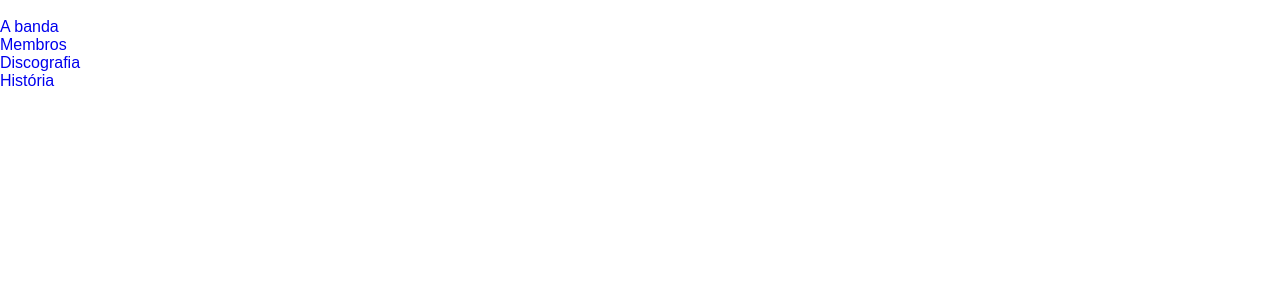
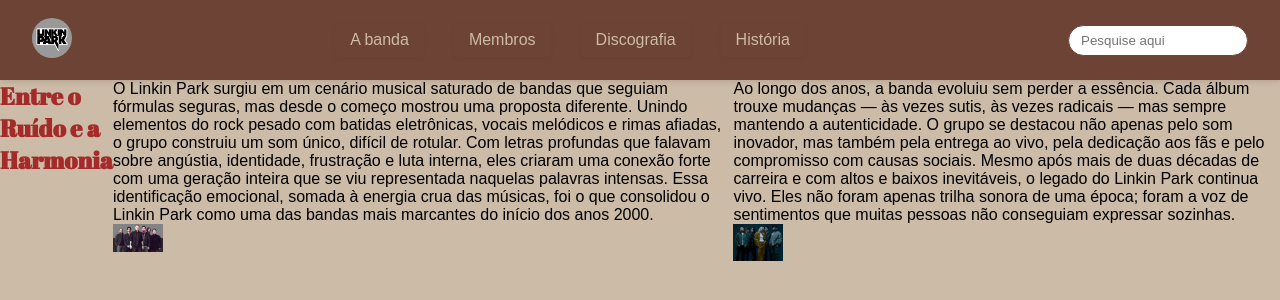
Before and after one commit to gabriela-peratello/portifolio, a website: page index.html in a window 1280 px wide. Drawn offline with Linux system fonts and the light colour scheme; files that its build step writes are made by us from their sources.

Commit message:
Mod: Header fixo finalizado;  Começo da organização das seção um

```diff
--- a/index.html
+++ b/index.html
@@ -7,16 +7,22 @@
     <title>Linkin Park</title>
 
     <!--ESTILO PADRÃO DA PÁGINA-->
-    <link rel="stylesheet" href=".src/styles/reset.css">
+    <link rel="stylesheet" href="src/styles/reset.css">
     <!--ELEMENTOS DAS PÁGINAS-->
-    <link rel="stylesheet" href=".src/styles/global.css">
+    <link rel="stylesheet" href="src/styles/global.css">
+    <link rel="stylesheet" href="src/styles/header.css">
+    <link rel="stylesheet" href="src/styles/banda.css">
+    <link rel="stylesheet" href="src/styles/discografia.css">
+    <link rel="stylesheet" href="src/styles/membros.css">
+    <link rel="stylesheet" href="src/styles/historia.css">
+
 </head>
 
 <body>
     <header class="header">
         <div class="header-logo">
             <figure>
-                <img src="" alt="">
+                <img src="src/assets/logo.webp" alt="Linkin Park logo">
             </figure>
         </div>
 
@@ -39,11 +45,46 @@
                 </a>
             </ul>
         </nav>
+
+        <div class="header-search">
+            <input type="text" placeholder="Pesquise aqui" />
+        </div>
     </header>
 
     <main>
         <!--SESSÕES-->
         <section class="content-banda" id="content-banda">
+            <div>
+                <h1 class="titulo">Entre o Ruído e a Harmonia</h1>
+            </div>
+            <div class="paragrafo_texto_01">
+                <p>O Linkin Park surgiu em um cenário musical saturado de bandas que seguiam fórmulas seguras, mas desde
+                    o começo mostrou uma proposta diferente. Unindo elementos do rock pesado com batidas eletrônicas,
+                    vocais melódicos e rimas afiadas, o grupo construiu um som único, difícil de rotular. Com letras
+                    profundas que falavam sobre angústia, identidade, frustração e luta interna, eles criaram uma
+                    conexão forte com uma geração inteira que se viu representada naquelas palavras intensas. Essa
+                    identificação emocional, somada à energia crua das músicas, foi o que consolidou o Linkin Park como
+                    uma das bandas mais marcantes do início dos anos 2000.</p>
+
+                    <figure>
+                        <img src="src/assets/banda_chester.avif" alt="Foto banda linkin park">
+                    </figure>
+            </div>
+
+            <div class="paragrafo_texto_02">
+                <p>Ao longo dos anos, a banda evoluiu sem perder a essência. Cada álbum trouxe mudanças — às vezes
+                    sutis, às vezes radicais — mas sempre mantendo a autenticidade. O grupo se destacou não apenas pelo
+                    som inovador, mas também pela entrega ao vivo, pela dedicação aos fãs e pelo compromisso com causas
+                    sociais. Mesmo após mais de duas décadas de carreira e com altos e baixos inevitáveis, o legado do
+                    Linkin Park continua vivo. Eles não foram apenas trilha sonora de uma época; foram a voz de
+                    sentimentos que muitas pessoas não conseguiam expressar sozinhas.</p>
+
+                    <figure>
+                        <img src="src/assets/banda_nova.jpg" alt="Foto banda linkin park">
+                    </figure>
+            </div>
+
+
         </section>
 
         <section class="content-membros" id="content-membros">
--- /dev/null
+++ b/src/styles/banda.css
@@ -0,0 +1,23 @@
+@import url('https://fonts.googleapis.com/css2?family=Abril+Fatface&family=Cabin:ital,wght@0,400..700;1,400..700&display=swap');
+
+.content-banda{
+    display: flex;
+}
+
+.titulo{
+    color: brown;
+    font-family: "Abril Fatface", serif;
+    align-items: center;
+}
+
+.p{
+    justify-content: flex-start;
+}
+
+.paragrafo_texto_01 figure img{
+    width: 50px;
+}
+
+.paragrafo_texto_02 figure img{
+    width: 50px;
+}
--- a/src/styles/global.css
+++ b/src/styles/global.css
@@ -0,0 +1,4 @@
+body{
+    background-color: #CBBBA7;
+    padding-top: 10vh;
+}
--- a/src/styles/header.css
+++ b/src/styles/header.css
@@ -1,30 +1,78 @@
+/* Header fixo no topo, largura 100%, com sombra e fundo branco */
 .header {
+  display: flex;
+  align-items: center;
+  justify-content: space-between;  /* distribui logo, menu, busca */
+  padding: 0 2rem;
+  height: 10vh;
+  background-color: #6d4335;
+  box-shadow: 0 2px 5px rgba(0, 0, 0, 0.101);
   position: fixed;
   top: 0;
   left: 0;
   width: 100%;
+}
 
+/* DENTRO DESSE CONTAINER, EDITE ESSA IMAGEM */
+.header-logo img {
+  width: 40px;
+  height: 40px;
+  border-radius: 50%;
+  object-fit: cover;
+}
 
-    /* altura do header e cores */
-    height: 8vh;
-    background-color: #004488;
-    box-shadow: 0 2px 5px rgba(0, 0, 0, 0.101);
+.header-menu {
+  flex: 1;
+  display: flex;
+  justify-content: center;
+}
 
-    /* Flex para alinhar os itens horizontalmente */
+.header-menu ul {
+  margin: 0;
+  padding: 0;
   display: flex;
-
-    /* alinha verticalmente ao centro */
-    align-items: center;
+  /* ESPAÇO ENTRE OS ITENS*/
+  gap: 30px;
 
 }
 
-  /* Menu: lista horizontal usando flex */
-  .header-menu ul {
+.header-menu li {
+  padding: 8px 15px;
+  cursor: pointer;
+  border-radius: 5px;
+  transition: background-color 0.3s ease, color 0.3s ease;
+  box-shadow: 0 2px 4px rgba(65, 47, 47, 0.1);
 
-    margin: 0;
-    padding: 0;
+  user-select: none;
+
+  color: #CBBBA7;
+}
+
+.header-search {
   display: flex;
-    /* espaço entre os itens */
-    gap: 20px;
+  align-items: flex-end;
 
 }
+
+.header-menu li:hover {
+  background-color: #523227;
+  color: #ffffff;
+  box-shadow: 0 4px 8px rgb(167, 114, 89);
+}
+
+.header-search input {
+  padding: 7px 12px;
+  border: 1px solid #6d4335;
+  ;
+  border-radius: 20px;
+  outline: none;
+  transition: border-color 0.3s ease;
+  width: 180px;
+  color: #000000;
+}
+
+/* Efeito foco no campo de busca */
+.header-search input:focus {
+  border-color: #ffffff;
+  box-shadow: 0 0 8px #241e1e;
+}
```
Also changed, not shown: src/assets/banda_chester.avif (added), src/assets/banda_nova.jpg (added), src/styles/discografia.css (added), src/styles/historia.css (added), src/styles/membros.css (added). Lines whose indentation alone changed are shown as unchanged.
